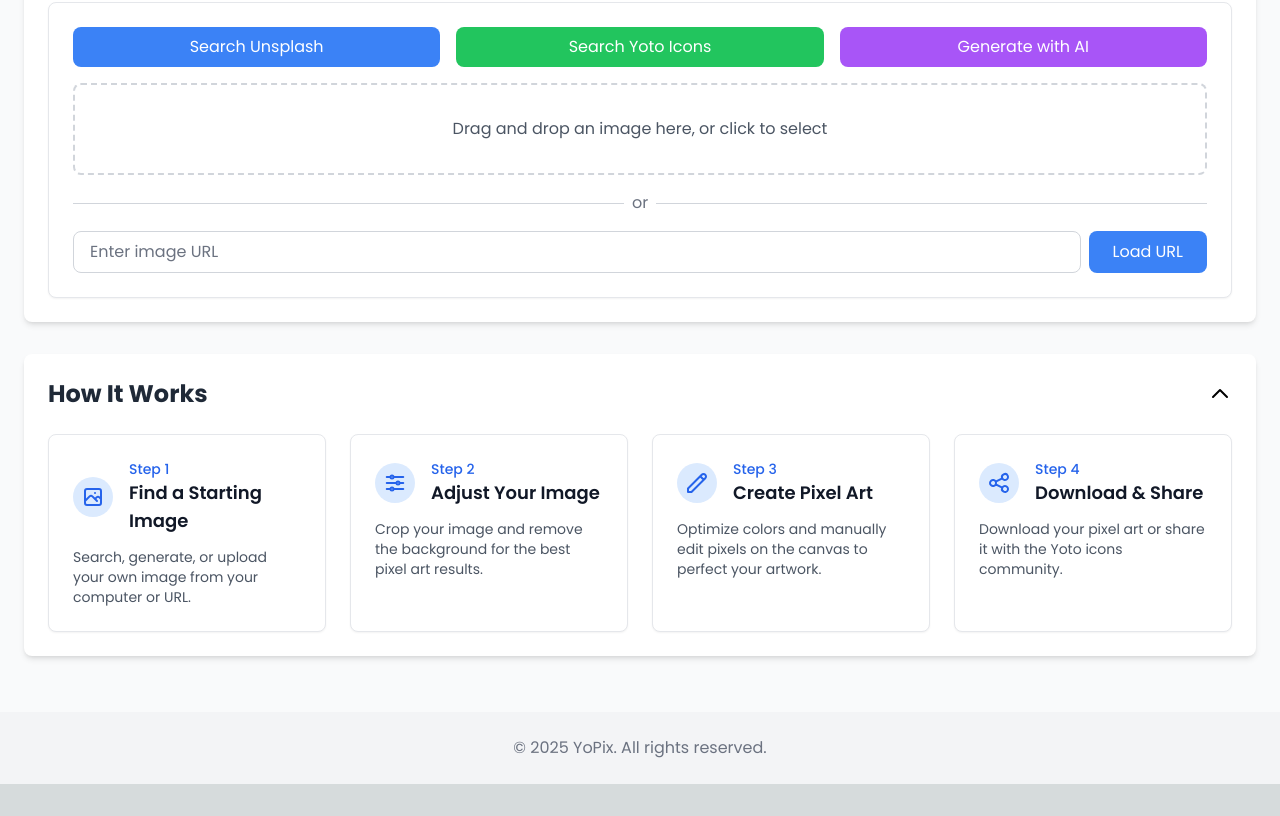
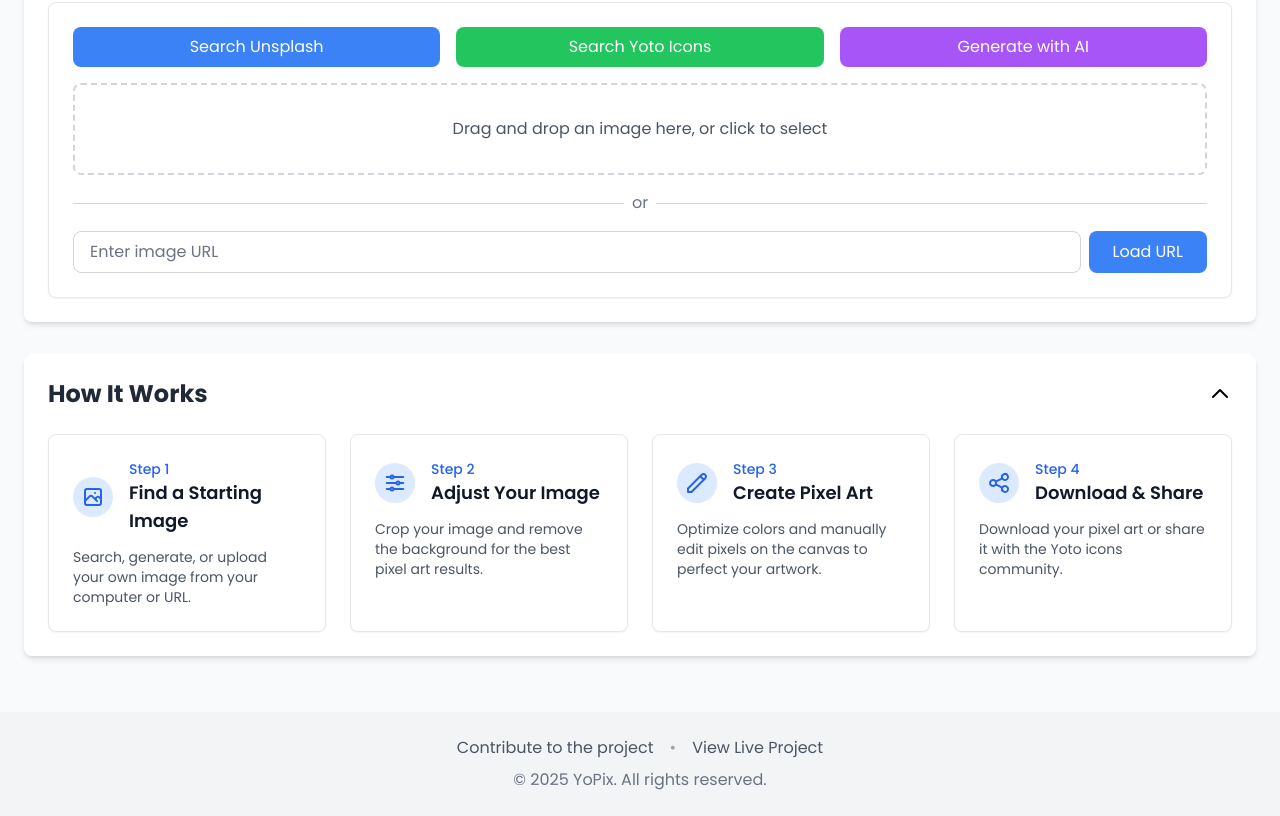
Before and after one commit to trywait/yopix-public, a Next.js app: page / in a window 1280 px wide. Shown: the part 202-1018 px from the top of the page. Before the commit the page ends 986 px from the top, so only its background shows below. Built offline with nearby package versions, Linux system fonts and the light colour scheme.

Commit message:
updated footer

```diff
--- a/pages/index.js
+++ b/pages/index.js
@@ -706,6 +706,25 @@ export default function Home() {
 
       <footer className="bg-gray-100 py-6 w-full mt-auto">
         <div className="container mx-auto px-4 text-center text-gray-500">
+          <div className="flex justify-center space-x-4 mb-2">
+            <a
+              href="https://github.com/trywait/yopix-public"
+              target="_blank"
+              rel="noopener noreferrer"
+              className="text-gray-600 hover:text-gray-900 transition-colors"
+            >
+              Contribute to the project
+            </a>
+            <span className="text-gray-400">•</span>
+            <a
+              href="https://yopix.ordinarytools.com/"
+              target="_blank"
+              rel="noopener noreferrer"
+              className="text-gray-600 hover:text-gray-900 transition-colors"
+            >
+              View Live Project
+            </a>
+          </div>
           <p>© 2025 YoPix. All rights reserved.</p>
         </div>
       </footer>
```
Also changed, not shown: 1 other file (tests, documents, lock files or other folders).
